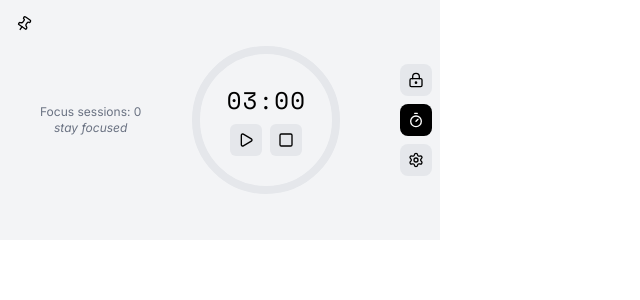
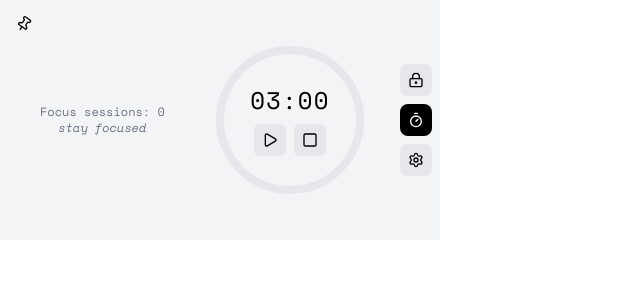
Before and after one commit to prayascittah/extension_playground, a React (Vite) app in the folder the-extension/: page / in a window 1280 px wide. Both pictures are taken after a click on the button 418 px from the left and 120 px from the top of the page. Shown: the top 300 px of the page, without its empty margins (0-640 px from the left). Built offline with nearby package versions, Linux system fonts and the light colour scheme.

Commit message:
Animated the pomodoro timer

```diff
--- a/the-extension/src/components/timer/PomodoroTimer.jsx
+++ b/the-extension/src/components/timer/PomodoroTimer.jsx
@@ -10,7 +10,7 @@ function PomodoroTimer({
   onToggleTimer,
   onRestartTimer,
 }) {
-  const radius = 70; // Define the radius
+  const radius = 75;
   const { strokeDasharray, strokeDashoffset } = calculateProgress(
     timeLeft,
     totalTime,
@@ -30,15 +30,37 @@ function PomodoroTimer({
 
   return (
     <div className="flex-1 flex items-center justify-start gap-10">
-      {/* Session counter on the left */}
-      <div className="text-xs text-gray-500 text-center">
+      {/* Session counter on the left - slides in from left */}
+      <motion.div
+        className="text-xs text-gray-500 text-center"
+        initial={{ x: -40, opacity: 0 }}
+        animate={{ x: 0, opacity: 1 }}
+        transition={{
+          type: "spring",
+          damping: 20,
+          stiffness: 110,
+          mass: 1.5,
+          delay: 0.2,
+        }}
+      >
         Focus sessions: {completedSessions}
         <br />
         <span className="italic">stay focused</span>
-      </div>
+      </motion.div>
 
-      {/* Main timer circle */}
-      <div className="relative">
+      {/* Main timer circle - scales up */}
+      <motion.div
+        className="relative"
+        initial={{ scale: 0.3 }}
+        animate={{ scale: 1 }}
+        transition={{
+          type: "spring",
+          damping: 20,
+          stiffness: 80,
+          mass: 1,
+          duration: 0.8,
+        }}
+      >
         {/* Background circle with heartbeat animation */}
         <motion.svg
           width="170"
@@ -88,10 +110,7 @@ function PomodoroTimer({
 
         {/* Timer display and controls - NO beating animation */}
         <div className="absolute inset-0 flex flex-col items-center justify-center">
-          <div
-            className="text-2xl font-medium text-black mb-2 tracking-wider"
-            style={{ fontFamily: "Space Mono, monospace" }}
-          >
+          <div className="text-2xl font-medium text-black mb-2 tracking-wider">
             {displayTime}
           </div>
 
@@ -116,7 +135,7 @@ function PomodoroTimer({
             </button>
           </div>
         </div>
-      </div>
+      </motion.div>
     </div>
   );
 }
--- a/the-extension/src/index.css
+++ b/the-extension/src/index.css
@@ -1,13 +1,23 @@
 @import "tailwindcss";
 
-/* Apply Inter font globally */
+/* Apply Space Mono font globally */
 * {
-  font-family: "Inter", sans-serif;
+  font-family: "Space Mono", monospace;
 }
 
-/* Apply Space Mono for monospace elements */
-.font-mono,
-code,
-pre {
+/* Ensure consistent font across all elements */
+body,
+html,
+div,
+span,
+p,
+h1,
+h2,
+h3,
+h4,
+h5,
+h6,
+button,
+input {
   font-family: "Space Mono", monospace;
 }
--- a/the-extension/tailwind.config.js
+++ b/the-extension/tailwind.config.js
@@ -2,7 +2,12 @@
 export default {
   content: ["./index.html", "./src/**/*.{js,ts,jsx,tsx}"],
   theme: {
-    extend: {},
+    extend: {
+      fontFamily: {
+        mono: ["Space Mono", "monospace"],
+        sans: ["Space Mono", "monospace"],
+      },
+    },
   },
   plugins: [require("daisyui")],
   daisyui: {
```
